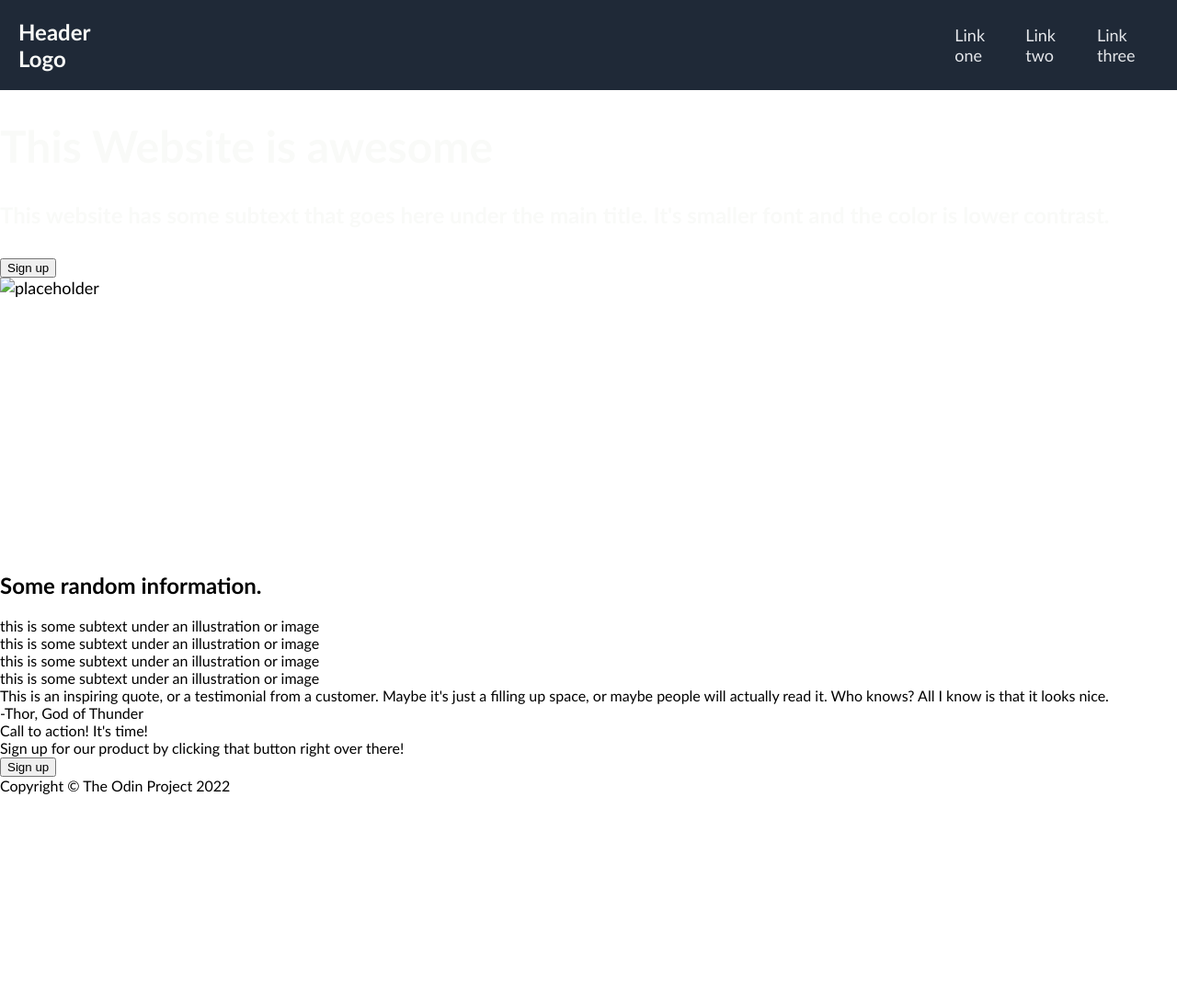
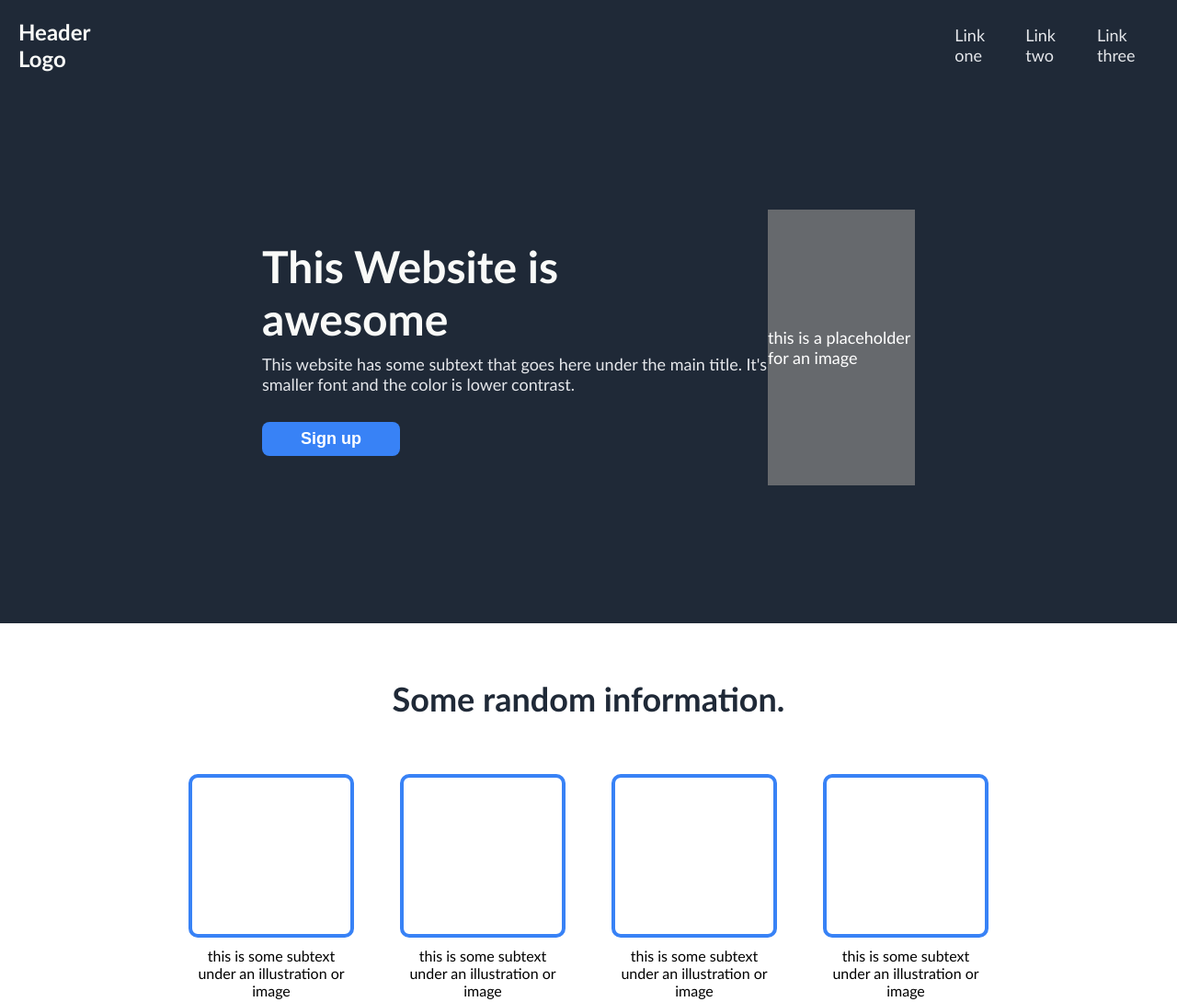
Before and after one commit to thalesbonan/Landing-Page, a plain HTML site: page index.html in a window 1280 px wide. Shown: the top 1090 px of the page at 92% size. Before the commit the page ends 864 px from the top, so only its background shows below. Drawn offline with Linux system fonts and the light colour scheme.

Commit message:
index.html

```diff
--- a/index.css
+++ b/index.css
@@ -31,3 +31,182 @@ a:link {
     color:#E5E7EB;
     text-decoration: none;
 }
+
+.mid1 {
+    display: flex;
+    background-color: #1F2937;
+    justify-content: space-between;
+    align-items: center;
+    /*gap: 50px;*/
+    padding: 130px 285px 150px 285px;
+}
+
+.container1 h1 {
+    font-size: 48px;
+    font-weight: bolder;
+    color: #F9FAF8;
+    width: 500px;
+    margin: 0;
+    border: 0;
+    padding: 0;
+}
+
+.container1 {
+    display: flex;
+    flex-direction: column;
+    gap: 0px;
+    margin: 0;
+    border: 0;
+    padding: 0;
+}
+
+.container1 p {
+    font-size: 18px;
+    color: #E5E7EB;
+    width: 550px;
+    margin: 10px 0px 30px 0px;
+    padding: 0;
+    border: 0;
+}
+
+.container1 button {
+    width: 150px;
+    background-color: #3882F6;
+    color: white;
+    font-size: 18px;
+    font-weight: bolder;
+    padding: 8px 30px;
+    border: #3882F6 1px;
+    text-align: center;
+    border-radius: 8px;
+}
+
+.mid1 .right {
+    border: none;
+    background-color:rgba(128, 128, 128, 0.733);
+    align-items: center;
+    justify-content: center;
+    width: 650px;
+    height: 300px;
+    color: white;
+}
+
+.mid2 {
+    display: flex;
+    flex-direction: column;
+    background-color: white;
+    justify-content: center;
+    align-items: center;
+    gap: 30px;
+    padding: 30px 0 100px 0;
+}
+
+.mid2 h2 {
+    font-size: 36px;
+    font-weight: bolder;
+    color:#1F2937;
+}
+
+
+.container2 {
+    display: flex;
+    gap: 50px;
+}
+
+.container2 .info {
+    display: flex;
+    flex-direction: column;
+    width: 180px;
+    text-align:center;
+    gap: 10px;
+}
+
+.info .quadro {
+    height: 170px;
+    border:#3882F6 4px;
+    border-radius: 10px;
+    border-style: solid;
+}
+
+.mid3 {
+    display: flex;
+    flex-direction: column;
+    background-color: #E5E7EB;
+    align-items: center;
+    justify-content: center;
+    padding: 150px;
+    gap: 10px;
+}
+
+.mid3 .text2 {
+    font-size: 36px;
+    font-style: italic;
+    color: #1F2937;
+    width: 900px;
+}
+
+.mid3 .text3 {
+    font-size: 24px;
+    color: #1F2937;
+    font-weight: bolder;
+    width: 900px;
+    text-align: right;
+}
+
+.mid4 {
+    display: flex;
+    align-items: center;
+    justify-content: center;
+    padding: 150px 300px 150px 300px;
+}
+
+.container3 {
+    display: flex;
+    align-items: center;
+    justify-content: center;
+    color: #F9FAF8;
+    background-color: #3882F6;
+    border: #3882F6 2px;
+    border-radius: 10px;
+    width: 1500px;
+    height: 170px;
+    gap: 300px;
+}
+
+.action {
+    display: flex;
+    flex-direction: column;
+    gap: 5px;
+}
+
+.action .call {
+    font-size: 24px;
+    font-weight: bolder;
+}
+
+.action .subcall {
+    font-size: 18px;
+    color: #E5E7EB;
+}
+
+.container3 button {
+    font-size: 18px;
+    background-color: #3882F6;
+    border-radius: 10px;
+    color: #F9FAF8;
+    font-weight: bolder;
+    border-color: #F9FAF8;
+    padding: 8px 40px;
+    text-align: center;
+}
+
+.footer {
+    display: flex;
+    align-items: center;
+    justify-content: center;
+    background-color: #1F2937;
+    color: #F9FAF8;
+    font-size: 18px;
+    font-weight:200;
+    padding: 50px;
+}
--- a/index.html
+++ b/index.html
@@ -17,18 +17,16 @@
         </div>
     </div>
     <div class="mid1">
-        <div class="left">
+        <div class="container1">
             <h1>This Website is awesome</h1>
             <p>This website has some subtext that goes here under the main title. It's smaller font and the color is lower contrast.</p>
             <button type="button" onclick="Thank you for your subscription">Sign up</button>
         </div>
-        <div class="right">
-            <img src="img1.jpg" alt="placeholder" width="500" height="300">
-        </div>
+        <div class="right">this is a placeholder for an image</div>
     </div>
     <div class="mid2">
         <h2>Some random information.</h2>
-        <div class="container">
+        <div class="container2">
             <div class="info">
                 <div class="quadro"></div>
                 <div class="text">this is some subtext under an illustration or image</div>
@@ -49,10 +47,10 @@
     </div>
     <div class="mid3">
         <div class="text2">This is an inspiring quote, or a testimonial from a customer. Maybe it's just a filling up space, or maybe people will actually read it. Who knows? All I know is that it looks nice.</div>
-        <div class="text3">-Thor, God of Thunder</div>
+        <div class="text3">- Thor, God of Thunder</div>
     </div>
     <div class="mid4">
-        <div class="container2">
+        <div class="container3">
             <div class="action">
                 <div class="call">Call to action! It's time!</div>
                 <div class="subcall">Sign up for our product by clicking that button right over there!</div>
```
